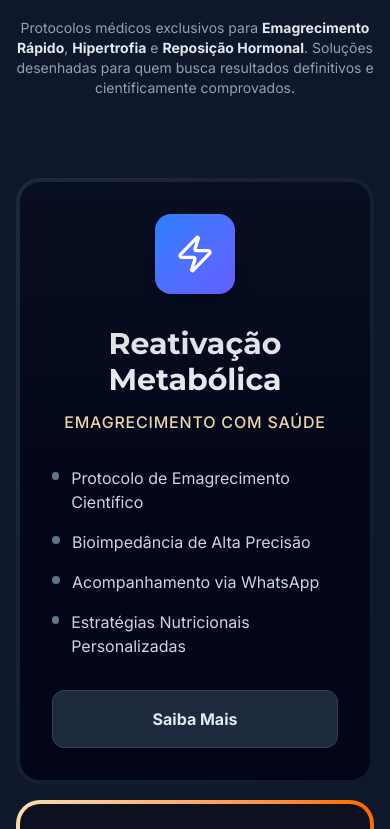
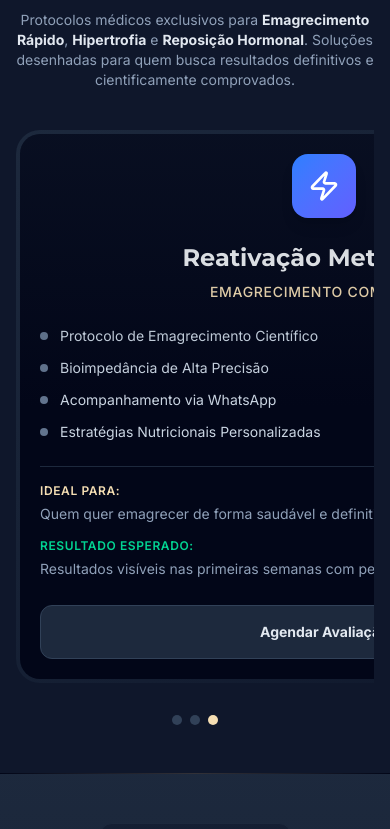
Before and after one commit to kiboxglx/drdiomar, a Next.js app: page / in a window 390 px wide. Shown: the part 6200-7029 px from the top of the page. Built offline with nearby package versions, Linux system fonts and the light colour scheme; no server answers.

Commit message:
feat: Refactored Protocols.tsx with horizontal scroll-snap carousel for…
- src/components/Protocols.tsx
- src/app/globals.css

GSD-Task: S03/T01

```diff
--- a/src/app/globals.css
+++ b/src/app/globals.css
@@ -33,3 +33,12 @@ h6 {
 body {
   font-family: var(--font-inter);
 }
+
+/* Hide scrollbar for carousel containers */
+.scrollbar-hide {
+  -ms-overflow-style: none;
+  scrollbar-width: none;
+}
+.scrollbar-hide::-webkit-scrollbar {
+  display: none;
+}
--- a/src/components/Protocols.tsx
+++ b/src/components/Protocols.tsx
@@ -3,6 +3,7 @@
 import { motion } from "framer-motion";
 import { Zap, Heart, ShieldPlus } from "lucide-react";
 import { useTracking } from "@/hooks/useTracking";
+import { useRef, useState, useEffect, useCallback } from "react";
 
 const protocols = [
     {
@@ -16,21 +17,26 @@ const protocols = [
             "Acompanhamento via WhatsApp",
             "Estratégias Nutricionais Personalizadas",
         ],
+        idealFor: "Quem quer emagrecer de forma saudável e definitiva, sem dietas restritivas.",
+        expectedResult: "Resultados visíveis nas primeiras semanas com perda de gordura e ganho de energia.",
         gradient: "from-blue-500 to-indigo-500",
     },
     {
         id: 2,
         title: "Implantes Hormonais",
         subtitle: "Performance & Equilíbrio",
-        icon: ShieldPlus, // Or another icon
+        icon: ShieldPlus,
         features: [
             "Otimização de Testosterona/Hormônios",
             "Ganho de Massa Magra",
             "Melhora da Libido e Disposição",
             "Tecnologia Absorvível (Não é Chip)",
         ],
+        idealFor: "Homens e mulheres com fadiga, perda de libido ou dificuldade de ganho muscular.",
+        expectedResult: "Equilíbrio hormonal completo em até 30 dias, com melhora na disposição e composição corporal.",
         gradient: "from-wheat-400 to-orange-600",
         highlight: true,
+        badge: "Mais Procurado",
     },
     {
         id: 3,
@@ -43,18 +49,59 @@ const protocols = [
             "Suplementação Injetável (Soroterapia)",
             "Gestão do Envelhecimento",
         ],
+        idealFor: "Quem busca envelhecer com saúde, disposição e prevenção de doenças crônicas.",
+        expectedResult: "Melhora nos marcadores de saúde e vitalidade, com plano preventivo personalizado.",
         gradient: "from-emerald-400 to-teal-600",
     },
 ];
 
 export default function Protocols() {
     const { track } = useTracking();
+    const scrollRef = useRef<HTMLDivElement>(null);
+    const [activeIndex, setActiveIndex] = useState(0);
+    const cardRefs = useRef<(HTMLDivElement | null)[]>([]);
+
+    // IntersectionObserver to detect active card in mobile carousel
+    useEffect(() => {
+        const container = scrollRef.current;
+        if (!container) return;
+
+        const observer = new IntersectionObserver(
+            (entries) => {
+                for (const entry of entries) {
+                    if (entry.isIntersecting) {
+                        const index = cardRefs.current.indexOf(entry.target as HTMLDivElement);
+                        if (index !== -1) {
+                            setActiveIndex(index);
+                        }
+                    }
+                }
+            },
+            {
+                root: container,
+                threshold: 0.6,
+            }
+        );
+
+        cardRefs.current.forEach((card) => {
+            if (card) observer.observe(card);
+        });
+
+        return () => observer.disconnect();
+    }, []);
+
+    const scrollToCard = useCallback((index: number) => {
+        const card = cardRefs.current[index];
+        if (card && scrollRef.current) {
+            card.scrollIntoView({ behavior: "smooth", inline: "center", block: "nearest" });
+        }
+    }, []);
 
     return (
         <section id="protocols" className="py-12 md:py-20 lg:py-28 bg-slate-900 relative">
             <div className="container mx-auto px-4 md:px-6">
-                <div className="text-center mb-20">
-                    <h2 className="text-2xl md:text-4xl lg:text-5xl font-bold text-slate-50 mb-6">
+                <div className="text-center mb-10 md:mb-20">
+                    <h2 className="text-2xl md:text-4xl lg:text-5xl font-bold text-slate-50 mb-4 md:mb-6">
                         Nossos Protocolos <span className="text-wheat-500">Exclusivos</span>
                     </h2>
                     <p className="text-slate-400 max-w-2xl mx-auto text-sm md:text-base lg:text-xl">
@@ -62,50 +109,98 @@ export default function Protocols() {
                     </p>
                 </div>
 
-                <div className="grid md:grid-cols-3 gap-4 md:gap-6 lg:gap-8">
+                {/* Mobile: horizontal scroll-snap carousel | Desktop: 3-col grid */}
+                <div
+                    ref={scrollRef}
+                    className="
+                        flex overflow-x-auto snap-x snap-mandatory gap-4 px-4 pb-4
+                        -webkit-overflow-scrolling-touch scrollbar-hide
+                        md:grid md:grid-cols-3 md:gap-6 lg:gap-8 md:overflow-visible md:px-0 md:pb-0
+                    "
+                >
                     {protocols.map((proto, i) => (
                         <motion.div
                             key={proto.id}
+                            ref={(el) => { cardRefs.current[i] = el as HTMLDivElement | null; }}
                             initial={{ opacity: 0, y: 40 }}
                             whileInView={{ opacity: 1, y: 0 }}
                             viewport={{ once: true }}
                             transition={{ delay: i * 0.2 }}
-                            className={`p-1 rounded-3xl bg-gradient-to-br ${proto.highlight ? 'from-wheat-500 via-orange-500 to-yellow-500' : 'from-slate-800 to-slate-900'} hover:scale-105 transition-transform duration-300`}
+                            className={`
+                                min-w-[85vw] flex-shrink-0 snap-center
+                                md:min-w-0 md:flex-shrink
+                                p-1 rounded-3xl bg-gradient-to-br
+                                ${proto.highlight ? 'from-wheat-500 via-orange-500 to-yellow-500' : 'from-slate-800 to-slate-900'}
+                                md:hover:scale-[1.02] transition-transform duration-300
+                            `}
                         >
-                            <div className="bg-slate-950 h-full rounded-[20px] p-8 flex flex-col items-center text-center relative overflow-hidden">
+                            <div className="bg-slate-950 h-full rounded-[20px] p-5 md:p-8 flex flex-col items-center text-center relative overflow-hidden">
+
+                                {/* Badge */}
+                                {proto.badge && (
+                                    <div className="absolute top-4 right-4 bg-wheat-500 text-slate-950 text-xs font-bold px-3 py-1 rounded-full uppercase tracking-wide z-10">
+                                        {proto.badge}
+                                    </div>
+                                )}
 
                                 {/* Icon Background Glow */}
                                 <div className={`absolute top-0 w-full h-1/2 bg-gradient-to-b ${proto.highlight ? 'from-wheat-900/20' : 'from-slate-800/50'} to-transparent opacity-50`} />
 
-                                <div className={`relative w-20 h-20 rounded-2xl flex items-center justify-center mb-8 bg-gradient-to-br ${proto.gradient} shadow-lg`}>
-                                    <proto.icon className="w-10 h-10 text-white" />
+                                <div className={`relative w-16 h-16 md:w-20 md:h-20 rounded-2xl flex items-center justify-center mb-6 md:mb-8 bg-gradient-to-br ${proto.gradient} shadow-lg`}>
+                                    <proto.icon className="w-8 h-8 md:w-10 md:h-10 text-white" />
                                 </div>
 
-                                <h3 className="text-3xl font-bold text-slate-50 mb-3">{proto.title}</h3>
-                                <p className="text-base font-medium text-wheat-500 mb-8 uppercase tracking-wider">{proto.subtitle}</p>
+                                <h3 className="text-2xl md:text-3xl font-bold text-slate-50 mb-2 md:mb-3">{proto.title}</h3>
+                                <p className="text-sm md:text-base font-medium text-wheat-500 mb-6 md:mb-8 uppercase tracking-wider">{proto.subtitle}</p>
 
-                                <ul className="space-y-4 text-left w-full mb-8 flex-1">
+                                <ul className="space-y-3 md:space-y-4 text-left w-full mb-6 md:mb-8">
                                     {proto.features.map((feature, idx) => (
-                                        <li key={idx} className="flex items-start gap-3 text-slate-300 text-base">
-                                            <span className={`mt-1.5 w-2 h-2 rounded-full ${proto.highlight ? 'bg-wheat-500' : 'bg-slate-500'}`} />
+                                        <li key={idx} className="flex items-start gap-3 text-slate-300 text-sm md:text-base">
+                                            <span className={`mt-1.5 w-2 h-2 rounded-full flex-shrink-0 ${proto.highlight ? 'bg-wheat-500' : 'bg-slate-500'}`} />
                                             {feature}
                                         </li>
                                     ))}
                                 </ul>
 
+                                {/* Enriched content: Ideal para + Resultado esperado */}
+                                <div className="w-full border-t border-slate-800 pt-4 mb-6 space-y-3 text-left flex-1">
+                                    <div>
+                                        <p className="text-xs font-semibold text-wheat-500 uppercase tracking-wider mb-1">Ideal para:</p>
+                                        <p className="text-slate-400 text-sm leading-relaxed">{proto.idealFor}</p>
+                                    </div>
+                                    <div>
+                                        <p className="text-xs font-semibold text-emerald-400 uppercase tracking-wider mb-1">Resultado esperado:</p>
+                                        <p className="text-slate-400 text-sm leading-relaxed">{proto.expectedResult}</p>
+                                    </div>
+                                </div>
+
                                 <a
                                     href="https://wa.me/5538998269295"
                                     target="_blank"
                                     onClick={() => track({ name: 'protocol_interest', params: { protocol_name: proto.title } })}
-                                    className={`w-full py-4 rounded-xl font-bold text-base md:text-lg transition-all min-h-[48px] ${proto.highlight
+                                    className={`w-full py-4 rounded-xl font-bold text-sm md:text-lg transition-all min-h-[48px] text-center block ${proto.highlight
                                         ? "bg-wheat-600 hover:bg-wheat-500 text-slate-950 shadow-lg shadow-wheat-900/20"
                                         : "bg-slate-800 hover:bg-slate-700 text-slate-200 border border-slate-700"
                                         }`}
                                 >
-                                    Saiba Mais
+                                    Agendar Avaliação
                                 </a>
                             </div>
                         </motion.div>
+                    ))}
+                </div>
+
+                {/* Pagination dots — mobile only */}
+                <div className="flex justify-center gap-2 mt-4 md:hidden" aria-label="Indicador de protocolo">
+                    {protocols.map((_, i) => (
+                        <button
+                            key={i}
+                            onClick={() => scrollToCard(i)}
+                            aria-label={`Ir para protocolo ${i + 1}`}
+                            className={`w-2.5 h-2.5 rounded-full transition-colors duration-300 ${
+                                activeIndex === i ? 'bg-wheat-500' : 'bg-slate-700'
+                            }`}
+                        />
                     ))}
                 </div>
             </div>
```
